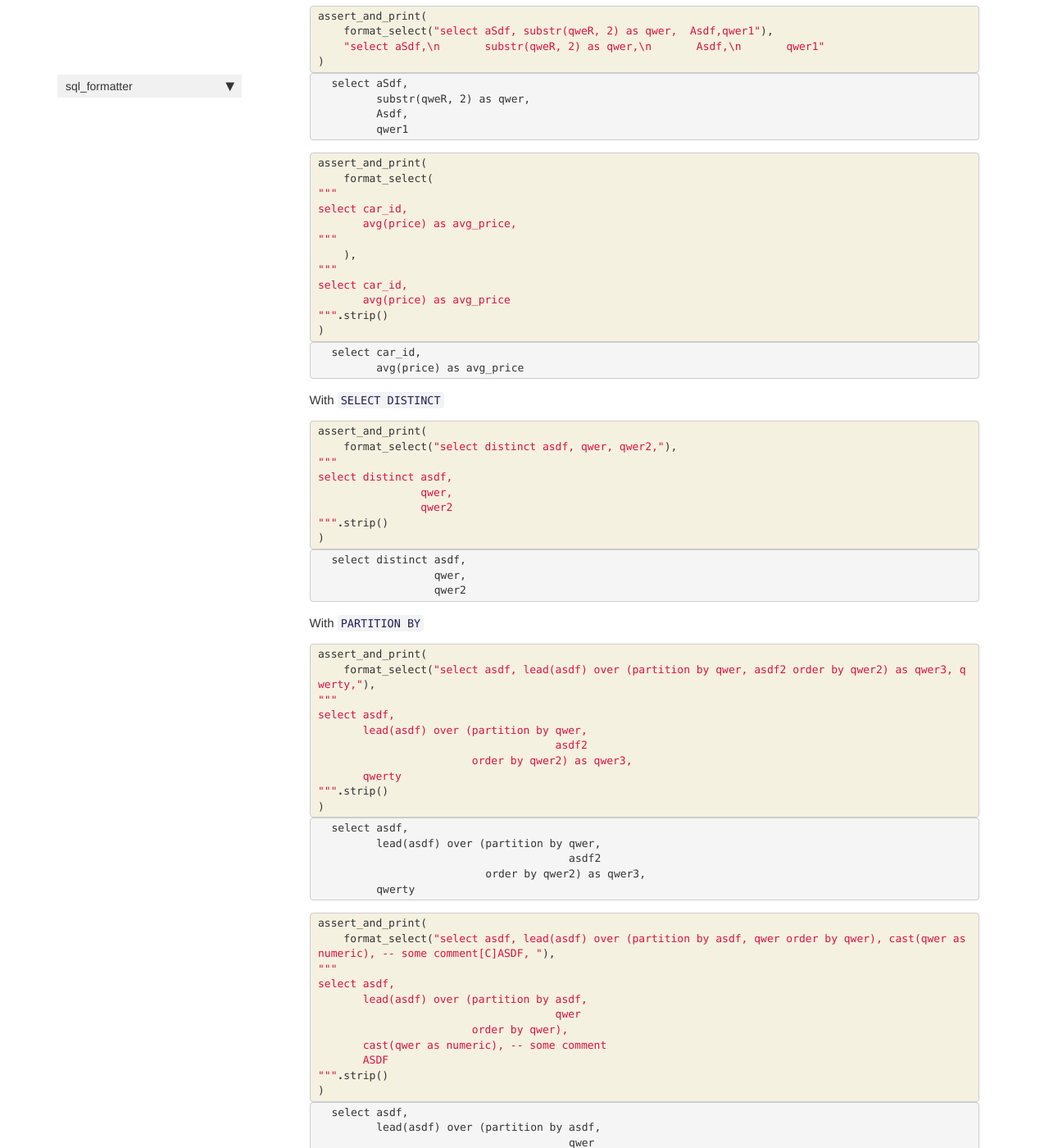
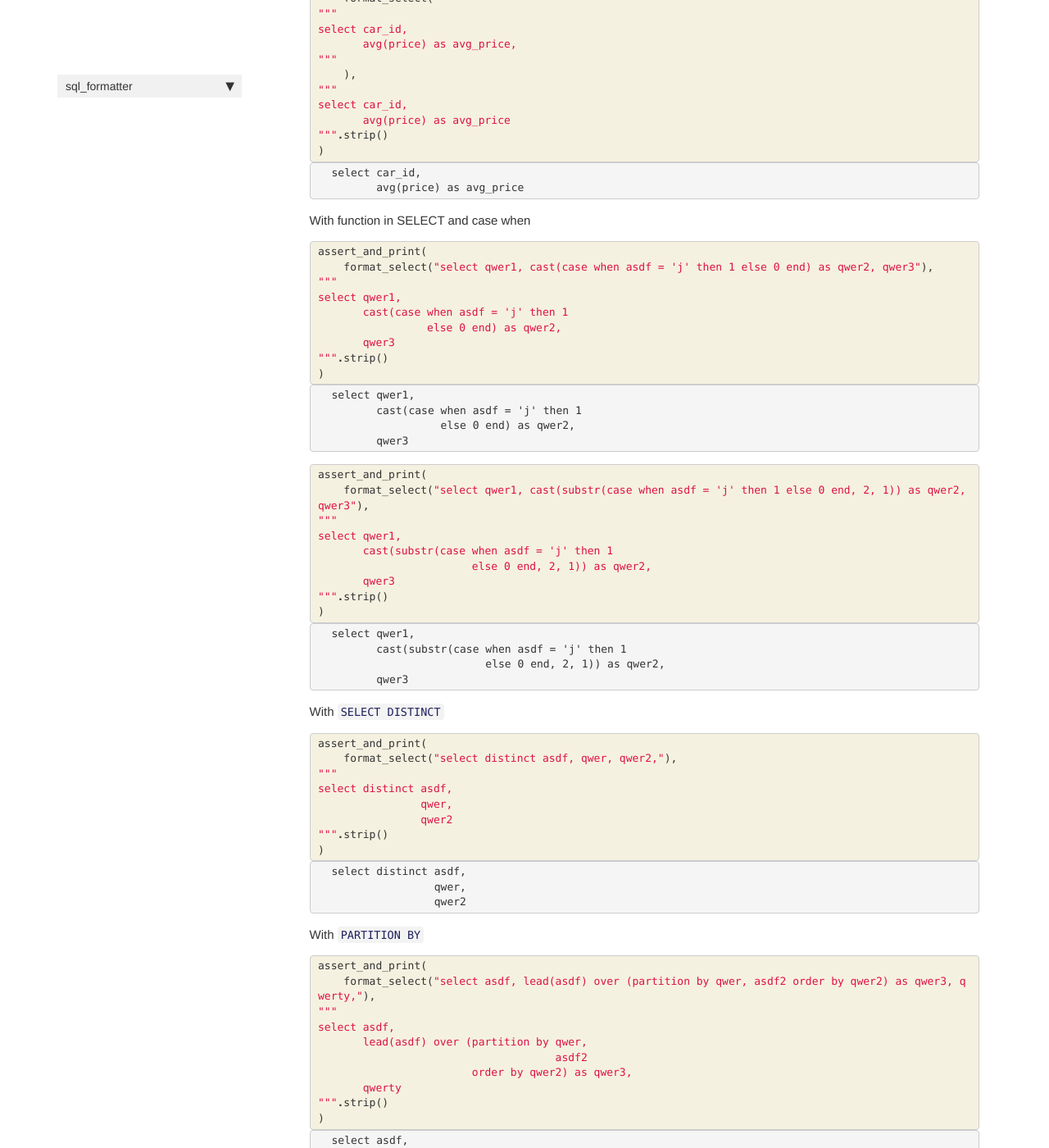
Before and after one commit to PabloRMira/sql_formatter, a Jekyll site: the page built from docs/core.html, in a window 1280 px wide and 1400 px high, scrolled down 13136 px. Shown: the whole window at 82% size. Built offline with Jekyll 4.4.1, drawn with Linux system fonts in a browser that asks for light colours; nearby versions of some CDN libraries; comment, search, counter and statistics services are not loaded; some of the changed text lies outside the part shown.

Commit message:
[FIX] case when in function does not get proper indentation (#65)
This fixes #48

```diff
--- a/docs/core.html
+++ b/docs/core.html
@@ -1259,106 +1259,6 @@ from table1 -- Some comment
     {% raw %}
 
 <div class="cell border-box-sizing code_cell rendered">
-<div class="input">
-
-<div class="inner_cell">
-    <div class="input_area">
-<div class=" highlight hl-ipython3"><pre><span></span><span class="n">asdf</span> <span class="o">=</span> <span class="s2">&quot;lead(asdf) over (partition by asdf, qwer order by qwer, qwer2)&quot;</span>
-</pre></div>
-
-    </div>
-</div>
-</div>
-
-</div>
-    {% endraw %}
-
-    {% raw %}
-
-<div class="cell border-box-sizing code_cell rendered">
-<div class="input">
-
-<div class="inner_cell">
-    <div class="input_area">
-<div class=" highlight hl-ipython3"><pre><span></span><span class="n">qwer</span> <span class="o">=</span> <span class="n">re</span><span class="o">.</span><span class="n">split</span><span class="p">(</span><span class="s2">&quot;(partition by.*)(order by.*)&quot;</span><span class="p">,</span> <span class="n">asdf</span><span class="p">,</span> <span class="n">flags</span><span class="o">=</span><span class="n">re</span><span class="o">.</span><span class="n">I</span><span class="p">)</span>  <span class="c1"># split PARTITION BY    </span>
-</pre></div>
-
-    </div>
-</div>
-</div>
-
-</div>
-    {% endraw %}
-
-    {% raw %}
-
-<div class="cell border-box-sizing code_cell rendered">
-<div class="input">
-
-<div class="inner_cell">
-    <div class="input_area">
-<div class=" highlight hl-ipython3"><pre><span></span><span class="n">qwer</span>
-</pre></div>
-
-    </div>
-</div>
-</div>
-
-<div class="output_wrapper">
-<div class="output">
-
-<div class="output_area">
-
-
-
-<div class="output_text output_subarea output_execute_result">
-<pre>[&#39;lead(asdf) over (&#39;, &#39;partition by asdf, qwer &#39;, &#39;order by qwer, qwer2)&#39;, &#39;&#39;]</pre>
-</div>
-
-</div>
-
-</div>
-</div>
-
-</div>
-    {% endraw %}
-
-    {% raw %}
-
-<div class="cell border-box-sizing code_cell rendered">
-<div class="input">
-
-<div class="inner_cell">
-    <div class="input_area">
-<div class=" highlight hl-ipython3"><pre><span></span><span class="n">qwer</span><span class="p">[</span><span class="mi">2</span><span class="p">:]</span>
-</pre></div>
-
-    </div>
-</div>
-</div>
-
-<div class="output_wrapper">
-<div class="output">
-
-<div class="output_area">
-
-
-
-<div class="output_text output_subarea output_execute_result">
-<pre>[&#39;order by qwer, qwer2)&#39;, &#39;&#39;]</pre>
-</div>
-
-</div>
-
-</div>
-</div>
-
-</div>
-    {% endraw %}
-
-    {% raw %}
-
-<div class="cell border-box-sizing code_cell rendered">
 
 <div class="output_wrapper">
 <div class="output">
@@ -1991,6 +1891,97 @@ from table1 -- Some comment
 
 <div class="cell border-box-sizing text_cell rendered"><div class="inner_cell">
 <div class="text_cell_render border-box-sizing rendered_html">
+<p>With function in SELECT and case when</p>
+
+</div>
+</div>
+</div>
+    {% raw %}
+
+<div class="cell border-box-sizing code_cell rendered">
+<div class="input">
+
+<div class="inner_cell">
+    <div class="input_area">
+<div class=" highlight hl-ipython3"><pre><span></span><span class="n">assert_and_print</span><span class="p">(</span>
+    <span class="n">format_select</span><span class="p">(</span><span class="s2">&quot;select qwer1, cast(case when asdf = &#39;j&#39; then 1 else 0 end) as qwer2, qwer3&quot;</span><span class="p">),</span>
+<span class="sd">&quot;&quot;&quot;</span>
+<span class="sd">select qwer1,</span>
+<span class="sd">       cast(case when asdf = &#39;j&#39; then 1</span>
+<span class="sd">                 else 0 end) as qwer2,</span>
+<span class="sd">       qwer3</span>
+<span class="sd">&quot;&quot;&quot;</span><span class="o">.</span><span class="n">strip</span><span class="p">()</span>
+<span class="p">)</span>
+</pre></div>
+
+    </div>
+</div>
+</div>
+
+<div class="output_wrapper">
+<div class="output">
+
+<div class="output_area">
+
+<div class="output_subarea output_stream output_stdout output_text">
+<pre>select qwer1,
+       cast(case when asdf = &#39;j&#39; then 1
+                 else 0 end) as qwer2,
+       qwer3
+</pre>
+</div>
+</div>
+
+</div>
+</div>
+
+</div>
+    {% endraw %}
+
+    {% raw %}
+
+<div class="cell border-box-sizing code_cell rendered">
+<div class="input">
+
+<div class="inner_cell">
+    <div class="input_area">
+<div class=" highlight hl-ipython3"><pre><span></span><span class="n">assert_and_print</span><span class="p">(</span>
+    <span class="n">format_select</span><span class="p">(</span><span class="s2">&quot;select qwer1, cast(substr(case when asdf = &#39;j&#39; then 1 else 0 end, 2, 1)) as qwer2, qwer3&quot;</span><span class="p">),</span>
+<span class="sd">&quot;&quot;&quot;</span>
+<span class="sd">select qwer1,</span>
+<span class="sd">       cast(substr(case when asdf = &#39;j&#39; then 1</span>
+<span class="sd">                        else 0 end, 2, 1)) as qwer2,</span>
+<span class="sd">       qwer3</span>
+<span class="sd">&quot;&quot;&quot;</span><span class="o">.</span><span class="n">strip</span><span class="p">()</span>
+<span class="p">)</span>
+</pre></div>
+
+    </div>
+</div>
+</div>
+
+<div class="output_wrapper">
+<div class="output">
+
+<div class="output_area">
+
+<div class="output_subarea output_stream output_stdout output_text">
+<pre>select qwer1,
+       cast(substr(case when asdf = &#39;j&#39; then 1
+                        else 0 end, 2, 1)) as qwer2,
+       qwer3
+</pre>
+</div>
+</div>
+
+</div>
+</div>
+
+</div>
+    {% endraw %}
+
+<div class="cell border-box-sizing text_cell rendered"><div class="inner_cell">
+<div class="text_cell_render border-box-sizing rendered_html">
 <p>With <code>SELECT DISTINCT</code></p>
 
 </div>
@@ -2242,7 +2233,7 @@ from table1 -- Some comment
 
 
 <div class="output_markdown rendered_html output_subarea ">
-<h4 id="format_from" class="doc_header"><code>format_from</code><a href="https://github.com/PabloRMira/sql_formatter/tree/master/sql_formatter/core.py#L290" class="source_link" style="float:right">[source]</a></h4><blockquote><p><code>format_from</code>(<strong><code>s</code></strong>)</p>
+<h4 id="format_from" class="doc_header"><code>format_from</code><a href="https://github.com/PabloRMira/sql_formatter/tree/master/sql_formatter/core.py#L296" class="source_link" style="float:right">[source]</a></h4><blockquote><p><code>format_from</code>(<strong><code>s</code></strong>)</p>
 </blockquote>
 <p>Format FROM statement line <code>s</code></p>
 
@@ -2311,7 +2302,7 @@ from table1 -- Some comment
 
 
 <div class="output_markdown rendered_html output_subarea ">
-<h4 id="format_join" class="doc_header"><code>format_join</code><a href="https://github.com/PabloRMira/sql_formatter/tree/master/sql_formatter/core.py#L301" class="source_link" style="float:right">[source]</a></h4><blockquote><p><code>format_join</code>(<strong><code>s</code></strong>)</p>
+<h4 id="format_join" class="doc_header"><code>format_join</code><a href="https://github.com/PabloRMira/sql_formatter/tree/master/sql_formatter/core.py#L307" class="source_link" style="float:right">[source]</a></h4><blockquote><p><code>format_join</code>(<strong><code>s</code></strong>)</p>
 </blockquote>
 <p>Format JOIN statement line <code>s</code></p>
 
@@ -2380,7 +2371,7 @@ from table1 -- Some comment
 
 
 <div class="output_markdown rendered_html output_subarea ">
-<h4 id="format_on" class="doc_header"><code>format_on</code><a href="https://github.com/PabloRMira/sql_formatter/tree/master/sql_formatter/core.py#L307" class="source_link" style="float:right">[source]</a></h4><blockquote><p><code>format_on</code>(<strong><code>s</code></strong>)</p>
+<h4 id="format_on" class="doc_header"><code>format_on</code><a href="https://github.com/PabloRMira/sql_formatter/tree/master/sql_formatter/core.py#L313" class="source_link" style="float:right">[source]</a></h4><blockquote><p><code>format_on</code>(<strong><code>s</code></strong>)</p>
 </blockquote>
 <p>Format ON statement line <code>s</code></p>
 
@@ -2449,7 +2440,7 @@ from table1 -- Some comment
 
 
 <div class="output_markdown rendered_html output_subarea ">
-<h4 id="format_where" class="doc_header"><code>format_where</code><a href="https://github.com/PabloRMira/sql_formatter/tree/master/sql_formatter/core.py#L314" class="source_link" style="float:right">[source]</a></h4><blockquote><p><code>format_where</code>(<strong><code>s</code></strong>)</p>
+<h4 id="format_where" class="doc_header"><code>format_where</code><a href="https://github.com/PabloRMira/sql_formatter/tree/master/sql_formatter/core.py#L320" class="source_link" style="float:right">[source]</a></h4><blockquote><p><code>format_where</code>(<strong><code>s</code></strong>)</p>
 </blockquote>
 <p>Format WHERE statement line <code>s</code></p>
 
@@ -2524,7 +2515,7 @@ from table1 -- Some comment
 
 
 <div class="output_markdown rendered_html output_subarea ">
-<h4 id="format_statement_line" class="doc_header"><code>format_statement_line</code><a href="https://github.com/PabloRMira/sql_formatter/tree/master/sql_formatter/core.py#L324" class="source_link" style="float:right">[source]</a></h4><blockquote><p><code>format_statement_line</code>(<strong><code>s</code></strong>)</p>
+<h4 id="format_statement_line" class="doc_header"><code>format_statement_line</code><a href="https://github.com/PabloRMira/sql_formatter/tree/master/sql_formatter/core.py#L330" class="source_link" style="float:right">[source]</a></h4><blockquote><p><code>format_statement_line</code>(<strong><code>s</code></strong>)</p>
 </blockquote>
 <p>Format statement line <code>s</code></p>
 
@@ -2668,7 +2659,7 @@ from table1 -- Some comment
 
 
 <div class="output_markdown rendered_html output_subarea ">
-<h4 id="format_statements" class="doc_header"><code>format_statements</code><a href="https://github.com/PabloRMira/sql_formatter/tree/master/sql_formatter/core.py#L342" class="source_link" style="float:right">[source]</a></h4><blockquote><p><code>format_statements</code>(<strong><code>s</code></strong>)</p>
+<h4 id="format_statements" class="doc_header"><code>format_statements</code><a href="https://github.com/PabloRMira/sql_formatter/tree/master/sql_formatter/core.py#L348" class="source_link" style="float:right">[source]</a></h4><blockquote><p><code>format_statements</code>(<strong><code>s</code></strong>)</p>
 </blockquote>
 <p>Format statements lines <code>s</code></p>
 
@@ -2746,7 +2737,7 @@ from   table1
 
 
 <div class="output_markdown rendered_html output_subarea ">
-<h4 id="add_ending_semicolon" class="doc_header"><code>add_ending_semicolon</code><a href="https://github.com/PabloRMira/sql_formatter/tree/master/sql_formatter/core.py#L352" class="source_link" style="float:right">[source]</a></h4><blockquote><p><code>add_ending_semicolon</code>(<strong><code>s</code></strong>)</p>
+<h4 id="add_ending_semicolon" class="doc_header"><code>add_ending_semicolon</code><a href="https://github.com/PabloRMira/sql_formatter/tree/master/sql_formatter/core.py#L358" class="source_link" style="float:right">[source]</a></h4><blockquote><p><code>add_ending_semicolon</code>(<strong><code>s</code></strong>)</p>
 </blockquote>
 <p>Add ending semicolon for SQL query <code>s</code></p>
 
@@ -2912,7 +2903,7 @@ where asdf = 1;
 
 
 <div class="output_markdown rendered_html output_subarea ">
-<h4 id="format_simple_sql" class="doc_header"><code>format_simple_sql</code><a href="https://github.com/PabloRMira/sql_formatter/tree/master/sql_formatter/core.py#L360" class="source_link" style="float:right">[source]</a></h4><blockquote><p><code>format_simple_sql</code>(<strong><code>s</code></strong>, <strong><code>add_semicolon</code></strong>=<em><code>True</code></em>)</p>
+<h4 id="format_simple_sql" class="doc_header"><code>format_simple_sql</code><a href="https://github.com/PabloRMira/sql_formatter/tree/master/sql_formatter/core.py#L366" class="source_link" style="float:right">[source]</a></h4><blockquote><p><code>format_simple_sql</code>(<strong><code>s</code></strong>, <strong><code>add_semicolon</code></strong>=<em><code>True</code></em>)</p>
 </blockquote>
 <p>Format a simple SQL query without subqueries <code>s</code>.
 If <code>add_semicolon</code> is True, then add a semicolon at the end</p>
@@ -3135,7 +3126,7 @@ GROUP BY car_id;
 
 
 <div class="output_markdown rendered_html output_subarea ">
-<h4 id="format_sql" class="doc_header"><code>format_sql</code><a href="https://github.com/PabloRMira/sql_formatter/tree/master/sql_formatter/core.py#L374" class="source_link" style="float:right">[source]</a></h4><blockquote><p><code>format_sql</code>(<strong><code>s</code></strong>, <strong><code>add_semicolon</code></strong>=<em><code>True</code></em>)</p>
+<h4 id="format_sql" class="doc_header"><code>format_sql</code><a href="https://github.com/PabloRMira/sql_formatter/tree/master/sql_formatter/core.py#L380" class="source_link" style="float:right">[source]</a></h4><blockquote><p><code>format_sql</code>(<strong><code>s</code></strong>, <strong><code>add_semicolon</code></strong>=<em><code>True</code></em>)</p>
 </blockquote>
 <p>Format SQL query with subqueries. If <code>add_semicolon</code> is True then add a semicolon at the end</p>
 
```
Also changed, not shown: sql_formatter/core.py (+12 -6 lines), 1 other file.
